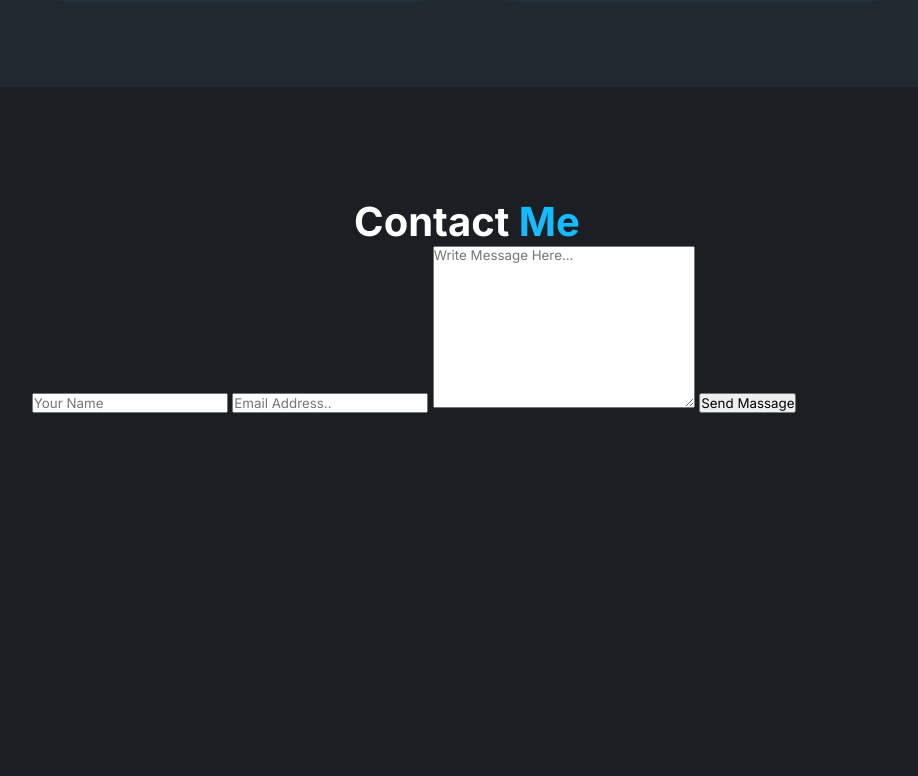
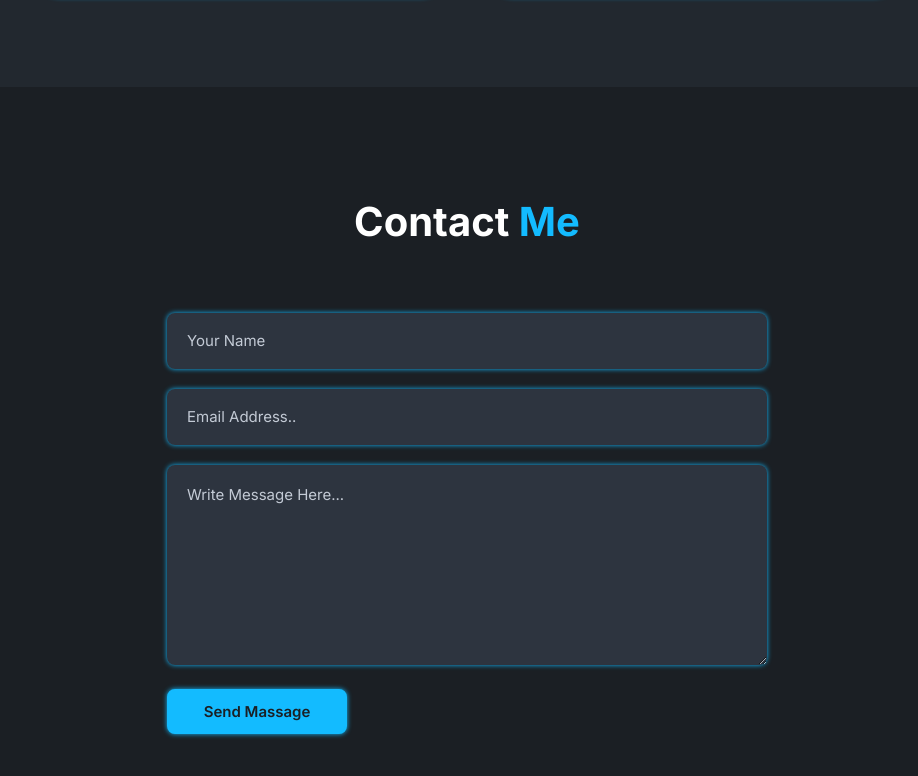
Before and after one commit to almumeetu/Personal-Portfolio-Website, a plain HTML site: page index.html in a window 1280 px wide. Shown: the part 4323-5099 px from the top of the page, without its empty margins (173-1091 px from the left). Before the commit the page ends 4826 px from the top, so only its background shows below. Drawn offline with nearby package versions, Linux system fonts and the light colour scheme.

Commit message:
complete contact page

```diff
--- a/index.html
+++ b/index.html
@@ -219,7 +219,7 @@
                 <input type="text" placeholder="Your Name" required>
                 <input type="email" placeholder="Email Address.." required>
                 <textarea name="" id="" cols="30" rows="10" placeholder="Write Message Here..."></textarea>
-                <input type="submit" name="" value="Send Massage" class="send-btn">
+                <input type="submit" name="" value="Send Massage" class="send-btn btn">
             </form>
         </div>
      </section>
--- a/style.css
+++ b/style.css
@@ -345,3 +345,32 @@ section{
 
 
 /* Contact */
+.contact-form{
+    display: flex;
+    align-items: center;
+    justify-content: center;
+    margin-top: 4.2rem;
+}
+.contact-form form{
+    position: relative;
+    width: 600px;
+}
+form input, form textarea{
+    width: 100%;
+    padding: 20px;
+    border: none;
+    outline: none;
+    box-shadow: 0 0 5px var(--main-color);
+    background: #2d343f;
+    color: var(--text-color);
+    margin-bottom: 20px;
+    border-radius: 8px;
+}
+form input::placeholder,
+ form textarea::placeholder{
+    color: var(--other-color);
+    font-size: 15px;
+ }
+ .send-btn{
+    width: 30%;
+ }
```
